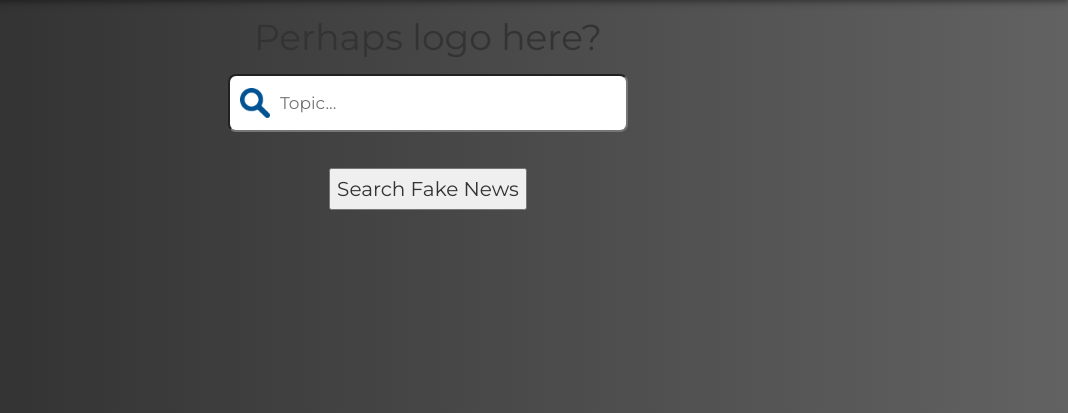
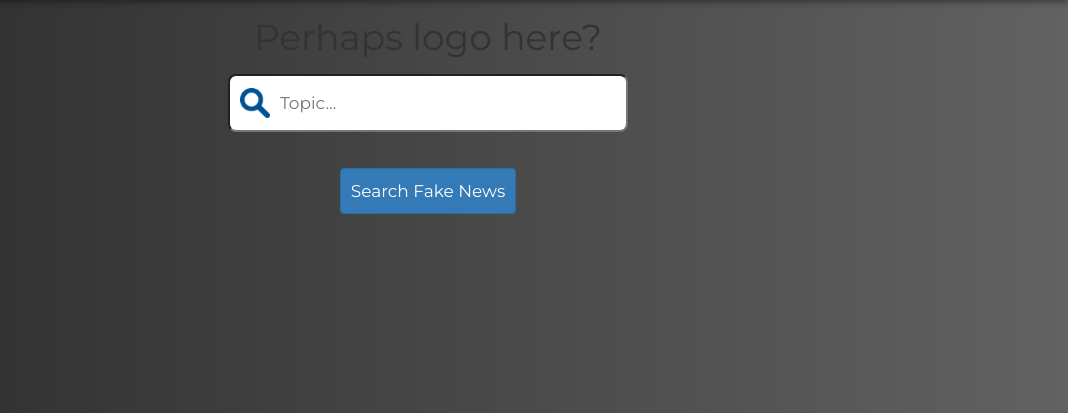
Before and after one commit to CUBigDataClass/debunkd-web, a Flask app: page / in a window 1280 px wide. Shown: the part 72-485 px from the top of the page, without its empty margins (212-1280 px from the left). Run offline with Flask 2, Linux system fonts and the light colour scheme; parts of the project's set-up code (start-up, migrations or seed data) failed here and were passed over; some libraries are stand-ins or nearby versions.

Commit message:
Made slight changes to color scheme

```diff
--- a/app/app/templates/index.html
+++ b/app/app/templates/index.html
@@ -11,6 +11,7 @@
     <link rel="stylesheet" href= "{{url_for('static',filename='style.css') }}">
     <!-- fonts -->
     <link href="https://fonts.googleapis.com/css?family=Montserrat" rel="stylesheet">
+
   </head>
 
   <body class="bg1">
@@ -47,11 +48,14 @@
       </div>
     </nav>
     <h1 align="center"> Perhaps logo here? </h1>
+
+    <!-- Search box -->
     <form align="center" action="{{ url_for('search') }}" method="Post">
-      <input type="text" name="search" placeholder="Topic...">
+      <input type="text" name="search" id="search" placeholder="Topic...">
       <br /> <br />
-      <input type="submit" name="my-form" value="Search Fake News">
+      <input type="submit" class="btn btn-primary btn-xlarge" name="searchbutt" id="searchbutt" value="Search Fake News">
     </form>
+
     <div class="puthere"> </div>
 
   </body>
--- a/app/static/style.css
+++ b/app/static/style.css
@@ -14,6 +14,11 @@ p {
 
 .contable {
     color: white;
+}
+
+.btn-xlarge {
+    padding: 10px 10px;
+    font-size: 17px;
 }
 
 .table {
@@ -37,7 +42,7 @@ p {
 }
 .bg2 {
     /* Blue */
-  background: #00d2ff; /* fallback for old browsers */
+  background: rgb(51,122,183); /* fallback for old browsers */
   background: -webkit-linear-gradient(to right, #00d2ff , #3a7bd5); /* Chrome 10-25, Safari 5.1-6 */
   /*background: linear-gradient(to right, #214857 , #626262); /* W3C, IE 10+/ Edge, Firefox 16+, Chrome 26+, Opera 12+, Safari 7+ */ */
   background: rgb(0, 132, 180, 0.5);
```
